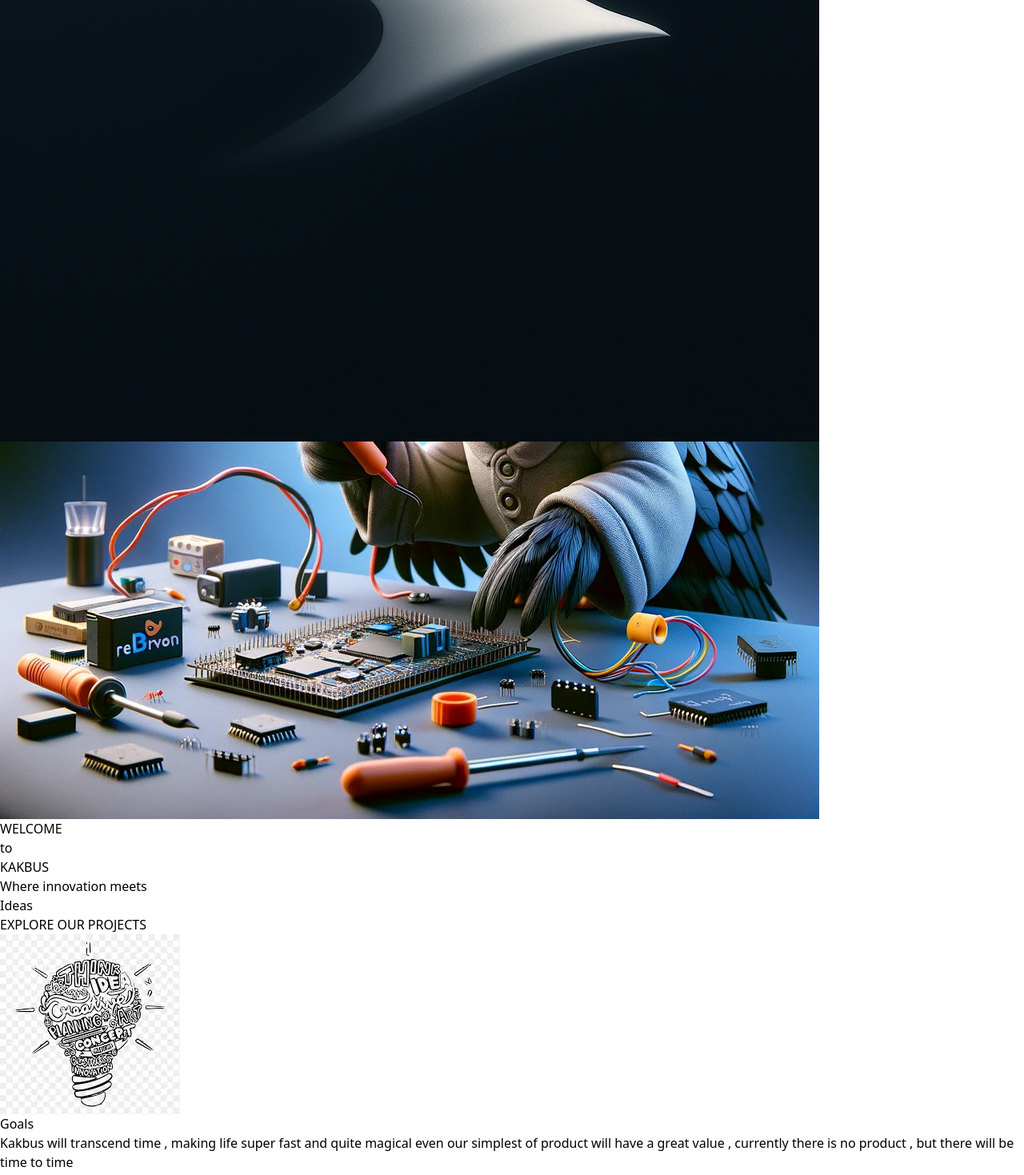
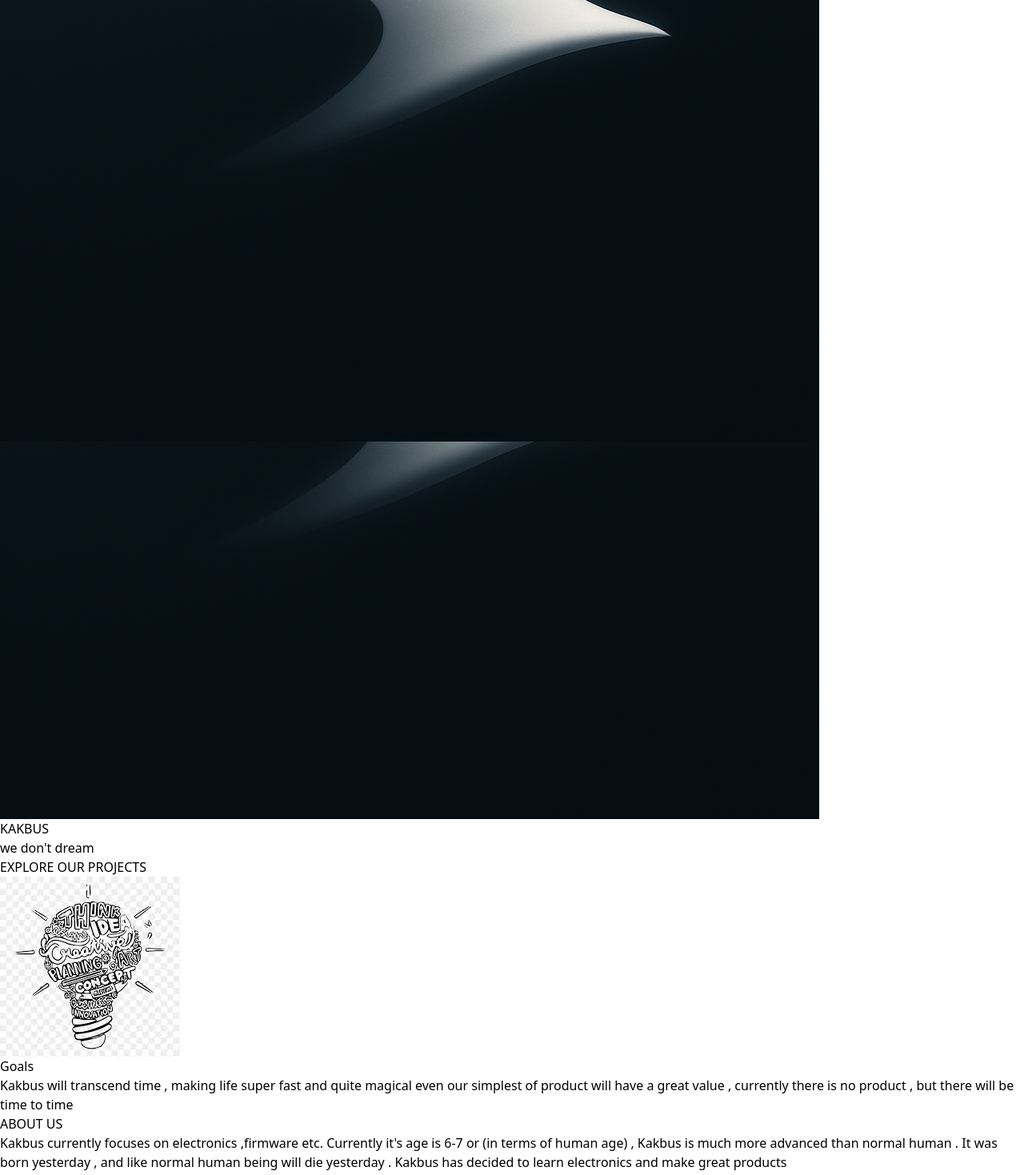
Before and after one commit to RNRRAJAT/Kakbus, a React (Vite) app: page / in a window 1280 px wide. Shown: the top 1469 px of the page at 80% size. Built offline with nearby package versions, Linux system fonts and the light colour scheme.

Commit message:
changes in Homepage

```diff
--- a/src/components/Home.jsx
+++ b/src/components/Home.jsx
@@ -7,16 +7,16 @@ const Home = () => {
             <div className="pt-20 homeContainer absolute flex justify-around w-[100vw] h-[100vh] bg-cover bg-[url('/background5.jpg')]" >
 
                 <div className="homeright mt-8 ml-10">
-                    <img className='h-[65vh] rounded-md' src="\homeImage2.jpg" alt="" />
+                    <img className='h-[65vh] rounded-md' src="\greatkakbus.png" alt="" />
 
                 </div>
-                <div className='homeLeft mt-12 mr-10 text-white flex flex-col items-center gap-6'>
-                    <h2 className='text-5xl font-bold'>WELCOME</h2>
-                    <h3 className='text-2xl'>to</h3>
+                <div className='homeLeft mt-32 mr-10 text-white flex flex-col items-center gap-6'>
+                    {/* <h2 className='text-5xl font-bold'>WELCOME</h2>
+                    <h3 className='text-2xl'>to</h3> */}
                     <h1 className='text-8xl font-extrabold'>KAKBUS</h1>
                     <div className='flex flex-col items-center'>
-                        <h2 className='text-2xl'>Where innovation meets</h2>
-                        <h1 className='text-3xl'>Ideas</h1>
+                        <h2 className='text-2xl'>we don't dream</h2>
+                        {/* <h1 className='text-3xl'>Ideas</h1> */}
                     </div>
                     <Link to='/projects'><div className="explore text-3xl border rounded-md p-6 bg-zinc-950 cursor-pointer mt-10">EXPLORE OUR PROJECTS</div></Link>
                 </div>
```
